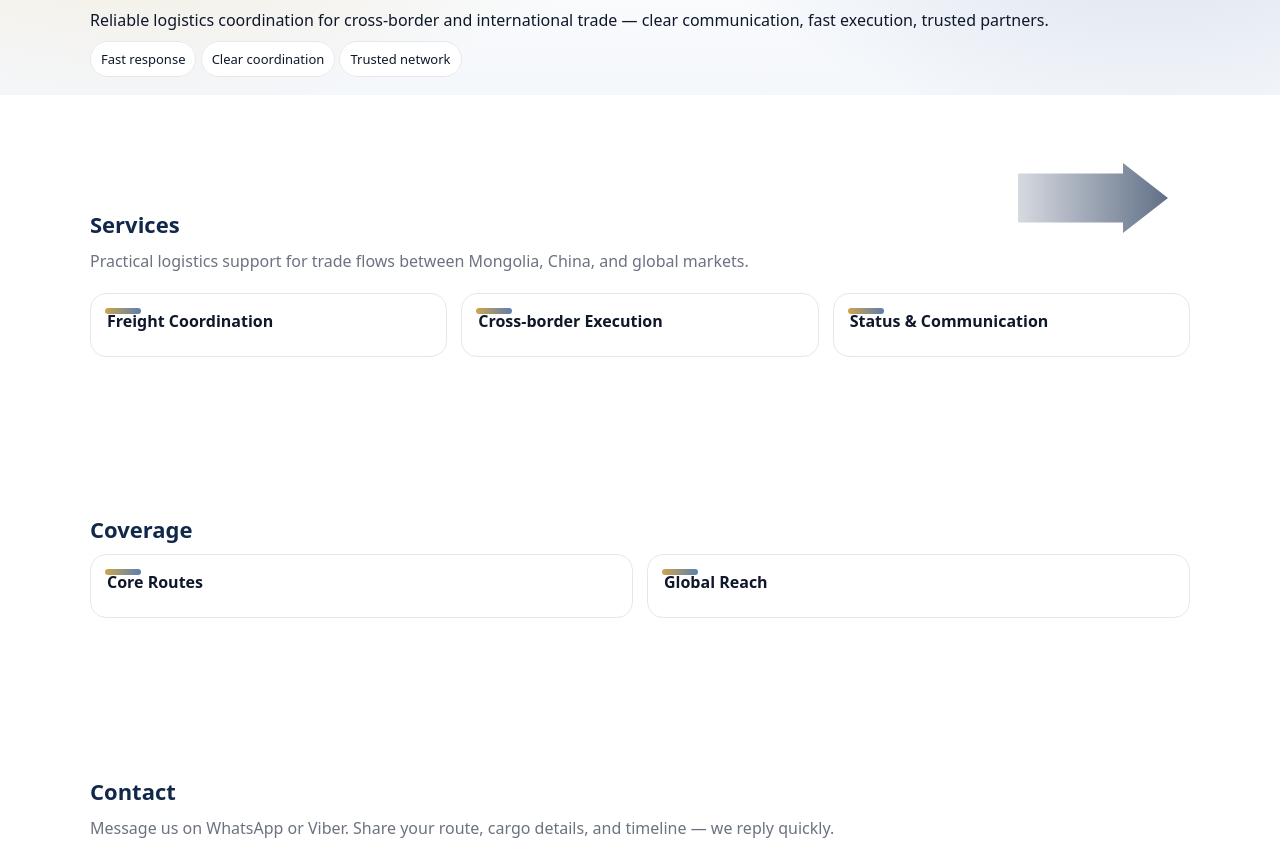
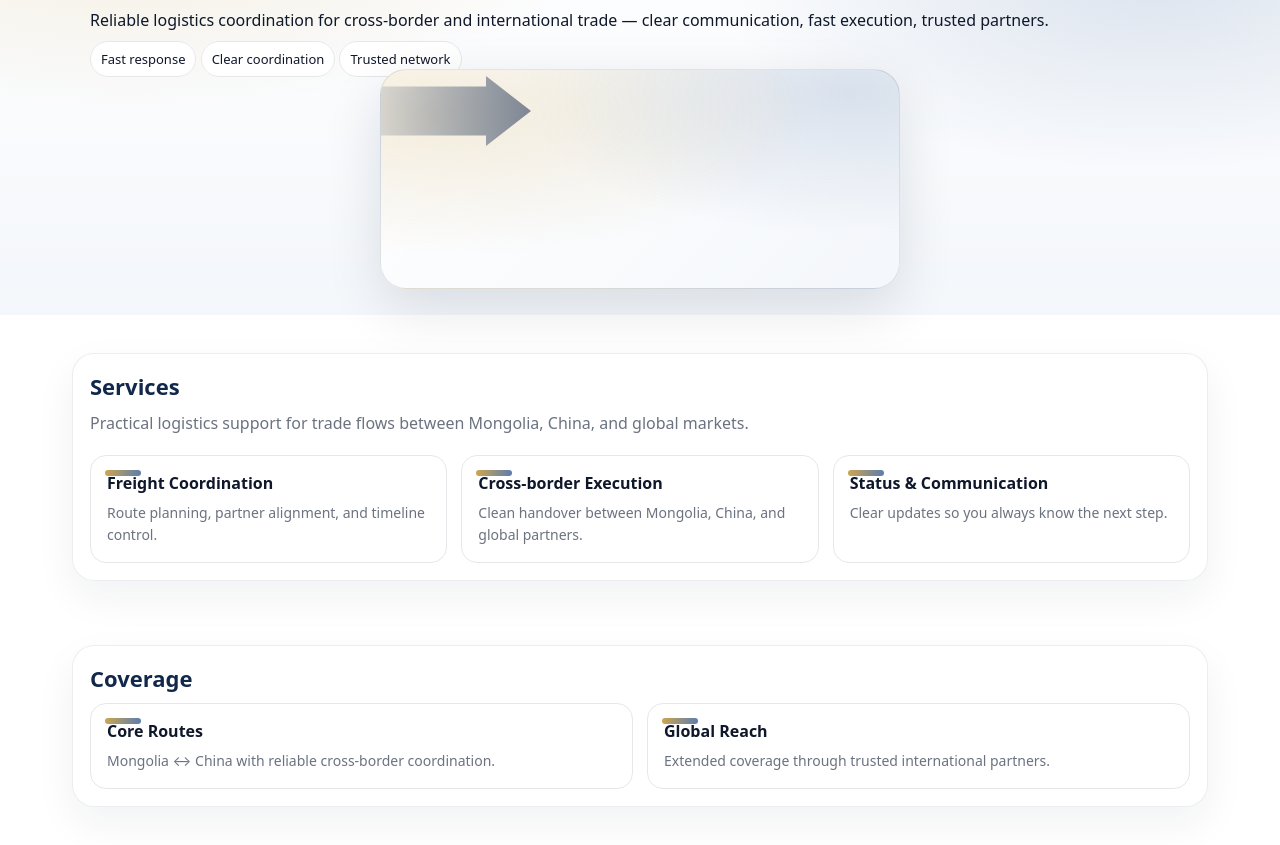
Before and after one commit to kltushku/Baatarshipping.com, a plain HTML site: page index.html in a window 1280 px wide. Shown: the part 179-1024 px from the top of the page. Drawn offline with Linux system fonts and the light colour scheme.

Commit message:
Update styles.css

```diff
--- a/styles.css
+++ b/styles.css
@@ -400,3 +400,117 @@ h2{
 .reveal.in .card:nth-child(2) { transition-delay: .15s; }
 .reveal.in .card:nth-child(3) { transition-delay: .25s; }
 .reveal.in .card:nth-child(4) { transition-delay: .35s; }
+
+/* =========================
+   HOME POLISH PATCH (less empty, more startup)
+   Paste at END of styles.css
+   ========================= */
+
+/* 1) Cards: show 1-line text by default, reveal more on hover */
+.card p,
+.feature p{
+  max-height: 64px;        /* show a short teaser by default */
+  opacity: 1;
+  overflow: hidden;
+  transform: none;
+  transition: max-height .25s ease;
+}
+
+.card:hover p,
+.feature:hover p{
+  max-height: 200px;       /* expand on hover */
+}
+
+/* 2) Tighten huge whitespace between sections */
+.section{
+  margin-top: 48px !important;
+  padding-top: 8px;
+}
+
+/* 3) Make each section feel “designed” with subtle background */
+.section .container{
+  position: relative;
+}
+.section .container::before{
+  content:"";
+  position:absolute;
+  left:-18px;
+  right:-18px;
+  top:-18px;
+  bottom:-18px;
+  background: rgba(255,255,255,.65);
+  border: 1px solid rgba(11,28,45,.08);
+  border-radius: 22px;
+  box-shadow: 0 16px 40px rgba(11,28,45,.06);
+  z-index: -1;
+}
+
+/* 4) Make the hero layout feel balanced */
+.hero-grid{
+  align-items: center;
+  gap: 28px;
+}
+
+.hero-visual{
+  display:flex;
+  justify-content:center;
+  align-items:center;
+}
+
+.hero-box{
+  width: min(520px, 100%);
+  height: 220px;
+  border-radius: 26px;
+  background:
+    radial-gradient(700px 260px at 10% 20%, rgba(200,155,60,.18), transparent 55%),
+    radial-gradient(600px 260px at 90% 10%, rgba(74,111,165,.18), transparent 55%),
+    linear-gradient(135deg,#ffffff 0%, #f4f7fb 100%);
+  border: 1px solid rgba(11,28,45,.10);
+  box-shadow: 0 18px 55px rgba(11,28,45,.12);
+  position: relative;
+  overflow:hidden;
+}
+
+/* If your arrow is a div, center it */
+.hero-box .arrow{
+  position:absolute;
+  inset:0;
+  display:flex;
+  justify-content:center;
+  align-items:center;
+  opacity:.75;
+  transform: translateY(6px);
+}
+
+/* 5) Contact buttons: stop stretching into a long bar */
+.cta-box{
+  display:flex !important;
+  gap:12px;
+  width: fit-content;
+  padding: 12px;
+  background: transparent !important;
+}
+
+.cta-box a{
+  display:inline-flex;
+  align-items:center;
+  justify-content:center;
+  padding: 12px 16px;
+  border-radius: 999px;
+  text-decoration:none;
+  font-weight: 600;
+}
+
+/* 6) Make chips/pills feel clickable */
+.pill{
+  cursor:pointer;
+}
+.pill:hover{
+  transform: translateY(-2px);
+}
+
+/* Mobile: remove section background blocks (keep clean) */
+@media (max-width: 820px){
+  .section .container::before{ display:none; }
+  .hero-box{ height: 180px; }
+}
```
